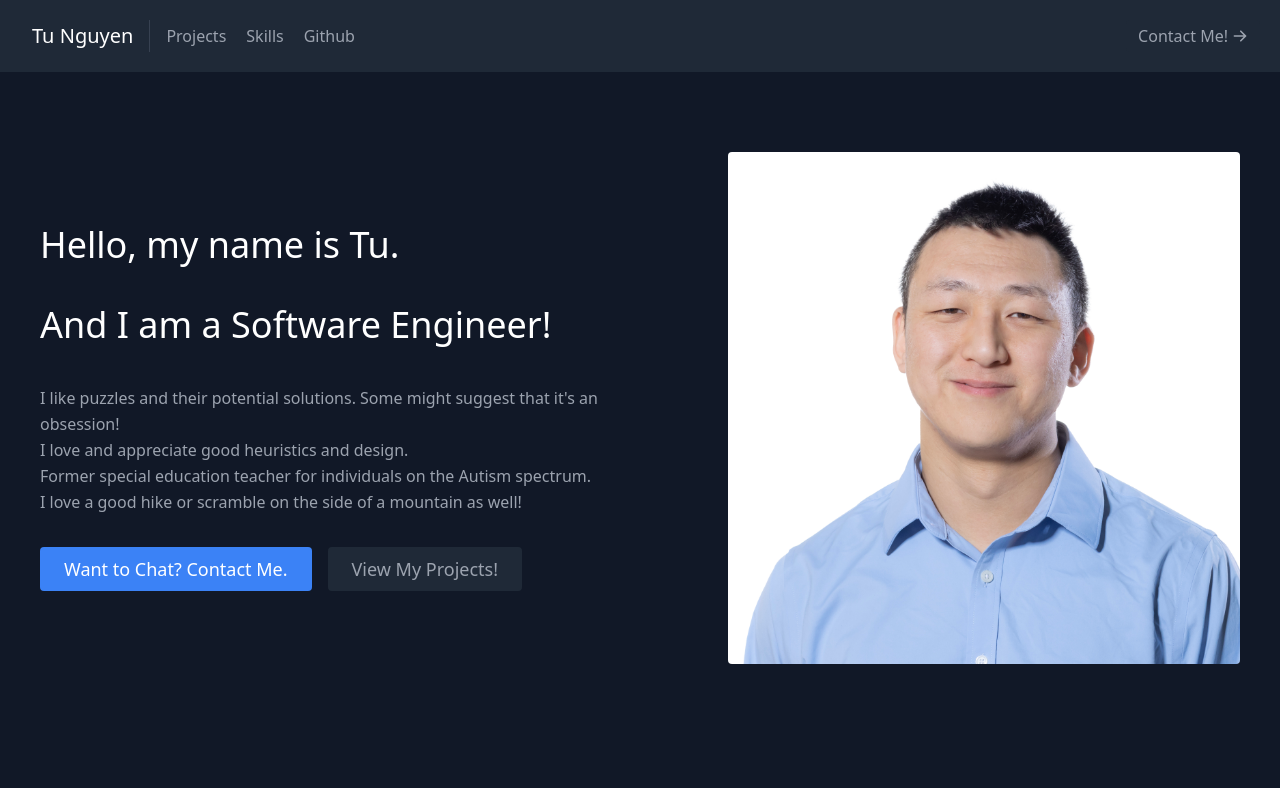
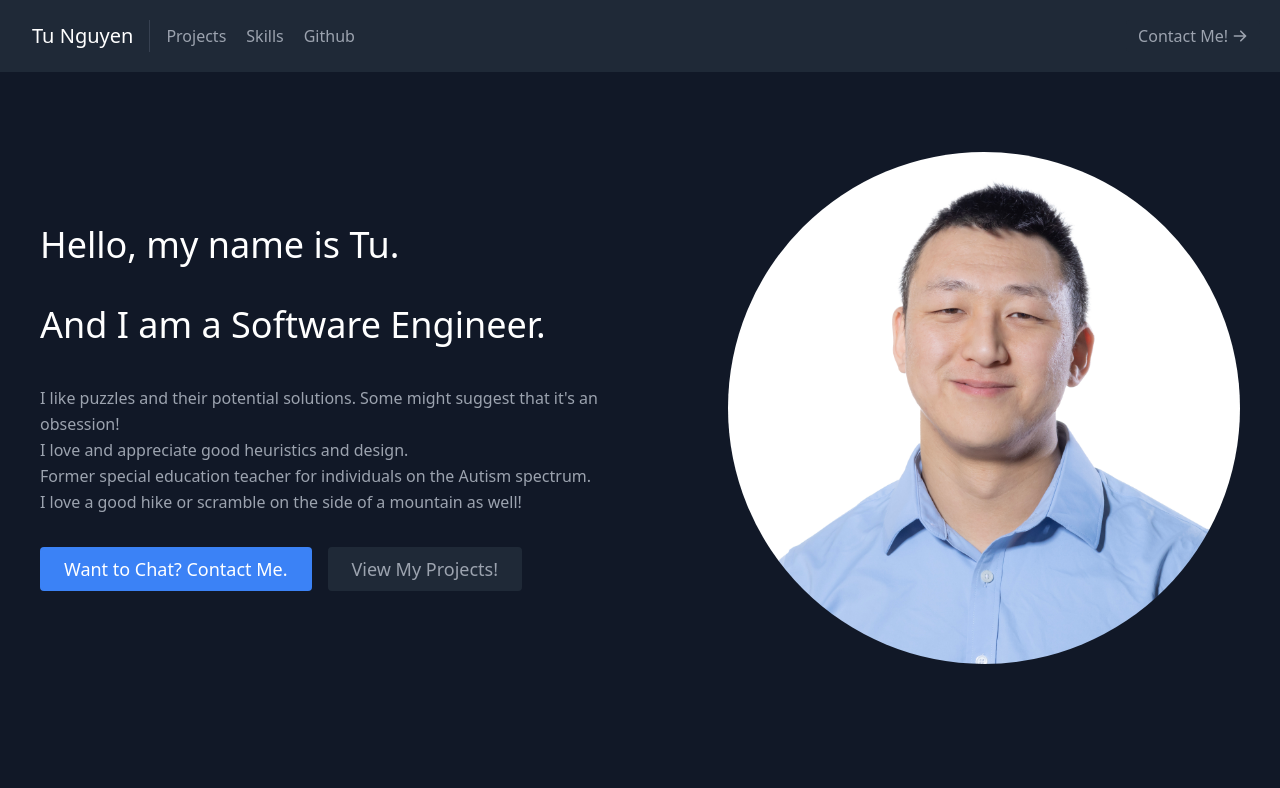
Before and after one commit to randomnewb/portfolio, a React (Create React App) app: page / in a window 1280 px wide. Shown: the top 788 px of the page. Built offline with nearby package versions, Linux system fonts and the light colour scheme.

Commit message:
Update Contact

```diff
--- a/src/components/About.js
+++ b/src/components/About.js
@@ -8,7 +8,7 @@ export default function About() {
           <h1 className="title-font sm:text-4xl text-3xl mb-4 font-medium text-white">
             Hello, my name is Tu.
             <br className="hidden lg:inline-block" /> <br /> And I am a Software
-            Engineer!
+            Engineer.
           </h1>
           <br />
           <p className="mb-8 leading-relaxed">
@@ -21,7 +21,7 @@ export default function About() {
           </p>
           <div className="flex justify-center">
             <a
-              href="#contact"
+              href="mailto:nguy1581@gmail.com"
               className="inline-flex text-white bg-blue-500 border-0 py-2 px-6 focus:outline-none hover:bg-blue-600 rounded text-lg"
             >
               Want to Chat? Contact Me.
@@ -36,7 +36,7 @@ export default function About() {
         </div>
         <div className="lg:max-w-lg lg:w-full md:w-1/2 w-5/6">
           <img
-            className="object-cover object-center rounded"
+            className="object-cover rounded-full object-center"
             alt="hero"
             src="./headshot.jpg"
           />
--- a/src/components/Contact.js
+++ b/src/components/Contact.js
@@ -53,7 +53,7 @@ export default function Contact() {
                 EMAIL
               </h2>
               <a className="text-indigo-400 leading-relaxed">
-                nguy1581@gmail.com
+                <a href="mailto:nguy1581@gmail.com">nguy1581@gmail.com</a>
               </a>
             </div>
           </div>
```
